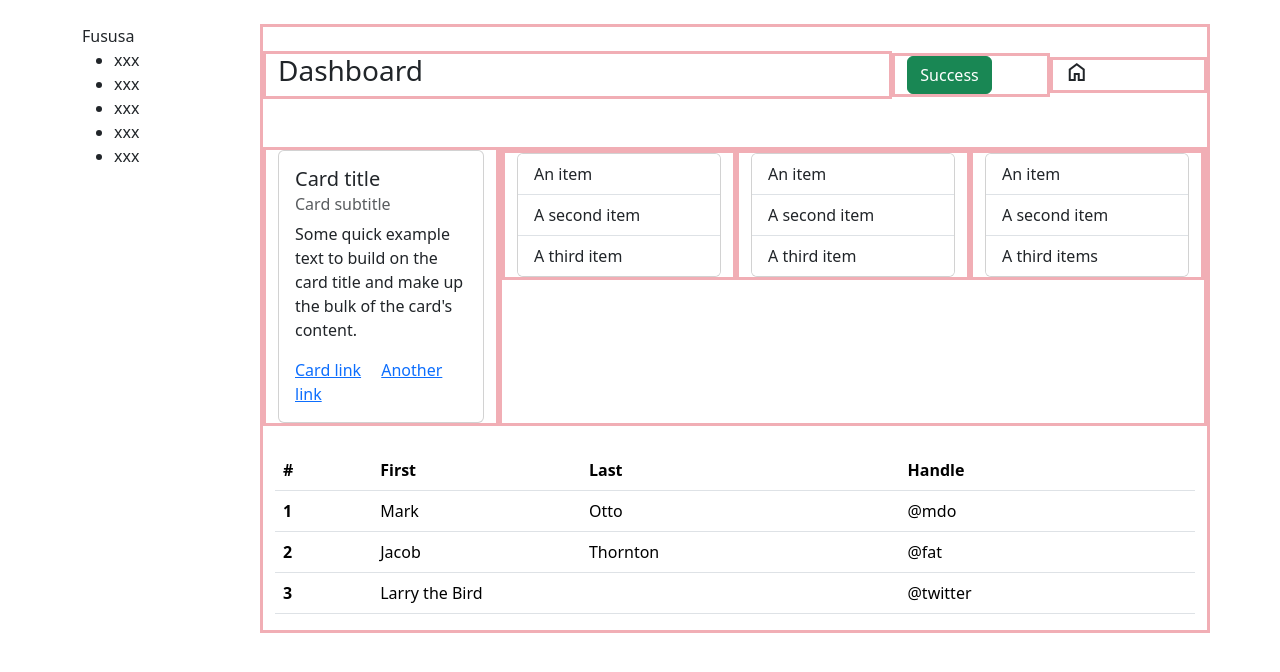
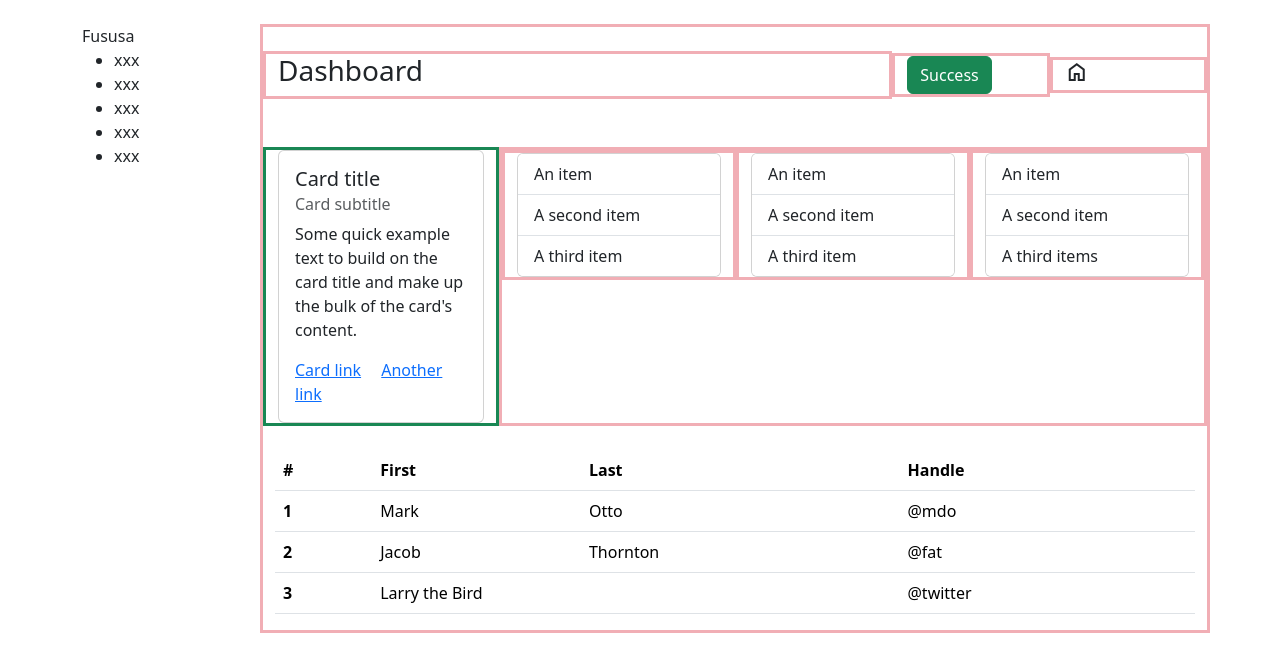
Before and after one commit to fususa/Repro, a plain HTML site: page index.html in a window 1280 px wide. Drawn offline with nearby package versions, Linux system fonts and the light colour scheme.

Commit message:
new coloe border

```diff
--- a/index.html
+++ b/index.html
@@ -40,7 +40,7 @@
                     </div>
                 </div>
                 <div class="row pt-4 mb-4">
-                    <div class="col-3 border border-3  border border-danger-subtle">
+                    <div class="col-3 border border-3  border border-success">
                         <div class="card">
                             <div class="card-body">
                               <h5 class="card-title">Card title</h5>
```
